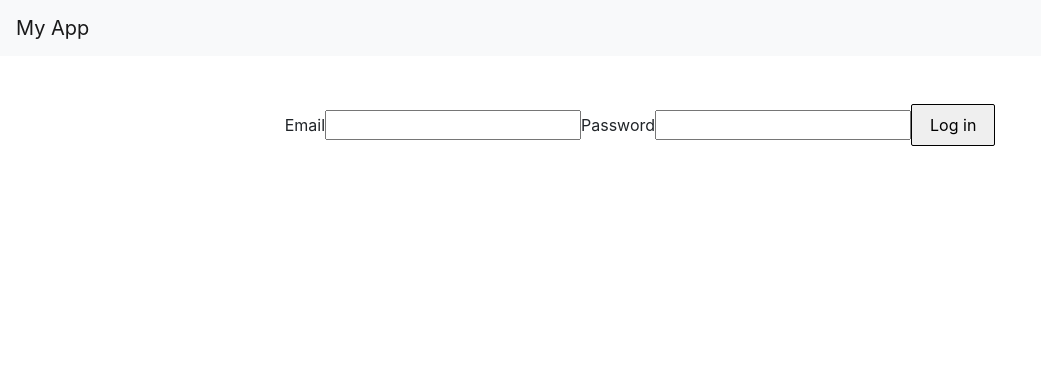
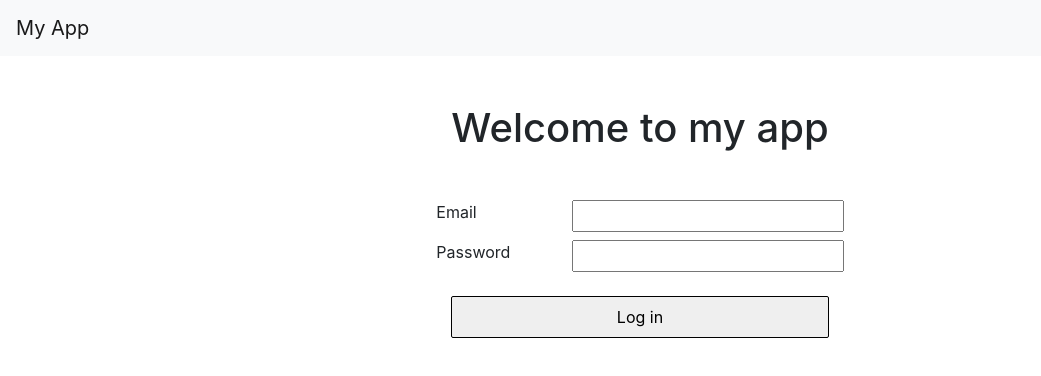
Before and after one commit to ImDino/react-inlamningsuppgift, a React (Create React App) app: page /login in a window 1280 px wide. Shown: the top 376 px of the page, without its empty margins (0-1041 px from the left). Built offline with nearby package versions, Linux system fonts and the light colour scheme.

Commit message:
last commit

```diff
--- a/src/pages/LoginPage.jsx
+++ b/src/pages/LoginPage.jsx
@@ -5,10 +5,10 @@ import { MyButton } from "../style/buttons";
 
 export default function LoginPage() {
     const [ formData, setFormData ] = useState({
-        email: "Dino.Pacariz@yh.nackademin.se",
-        password: "javascriptoramverk"
+        email: "",
+        password: ""
     })
-    const [ loginStatus , setLoginStatus ] = useState({successful: true})
+    const [ loginSuccessful , setLoginSuccessful ] = useState(true)
     const { loggedIn, setLoggedIn, history, setUserInfo } = useContext(UserContext)
 
     function handleOnSubmit(e) {
@@ -26,7 +26,7 @@ export default function LoginPage() {
                 getUserInfo()
             }
             else {
-                setLoginStatus({successful: false})
+                setLoginSuccessful(false)
             }
         })
     }
@@ -53,13 +53,20 @@ export default function LoginPage() {
 
     return (
         <div>
-            <form onSubmit={handleOnSubmit}>
-                <label>Email</label>
-                <input name="email" onChange={handleOnChange} />
-                <label>Password</label>
-                <input name="password" onChange={handleOnChange} />
-                <MyButton type="submit">Log in</MyButton>
-                {loginStatus.successful === false &&
+            <form onSubmit={handleOnSubmit} className="d-flex flex-column align-content-center">
+                <h1 className="mb-5">Welcome to my app</h1>
+                <div className="row mb-2">
+                    <label className="col-md-4 pl-0">Email</label>
+                    <input className="col-md-8" name="email" onChange={handleOnChange} />
+                </div>
+                <div className="row">
+                    <label className="col-md-4 pl-0">Password</label>
+                    <input className="col-md-8" name="password" onChange={handleOnChange} />
+                </div>
+                <div>
+                    <MyButton className="mt-4 w-100" type="submit">Log in</MyButton>
+                </div>
+                {!loginSuccessful &&
                     <p>Login failed, please enter a valid Email {"&"} Password </p>
                 }
             </form>
```
Also changed, not shown: src/App.js (+0 -8 lines), 1 other file (tests, documents, lock files or other folders).
